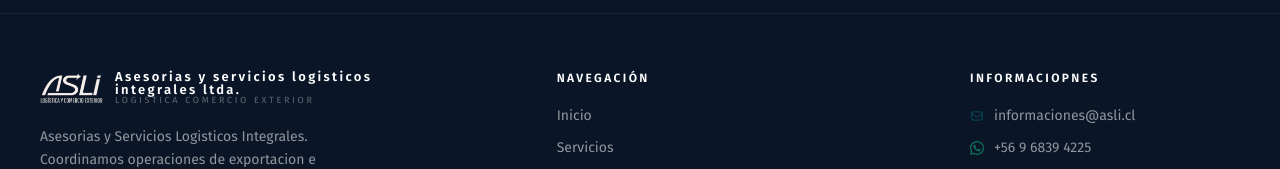
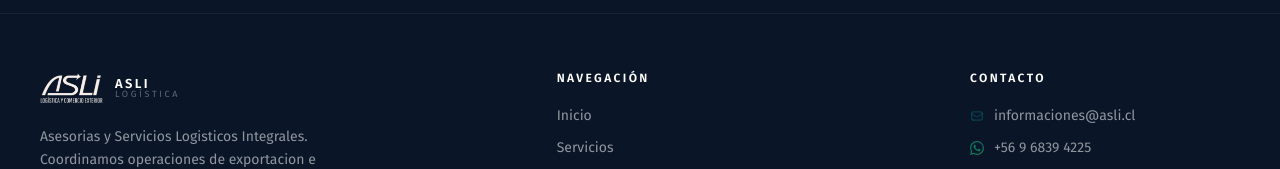
Before and after one commit to asli-chile/EMBARQUES, a Next.js app in the folder web2/: page / in a window 1280 px wide. Shown: the part 7801-7970 px from the top of the page. Built offline with nearby package versions, Linux system fonts and the light colour scheme.

Commit message:
footer actualizado

```diff
--- a/web2/src/components/Footer.jsx
+++ b/web2/src/components/Footer.jsx
@@ -63,8 +63,8 @@ const Footer = () => {
                 className="h-9 w-auto transition-opacity group-hover:opacity-80"
               />
               <div className="leading-none">
-                <p className="text-white font-bold tracking-[0.18em] text-[13px]">Asesorias y servicios logisticos integrales ltda.</p>
-                <p className="text-white/35 tracking-[0.3em] text-[9px] uppercase">Logistica comercio exterior</p>
+                <p className="text-white font-bold tracking-[0.18em] text-[13px]">ASLI</p>
+                <p className="text-white/35 tracking-[0.3em] text-[9px] uppercase">Logística</p>
               </div>
             </a>
 
@@ -108,7 +108,7 @@ const Footer = () => {
 
           {/* Contact column */}
           <div className="md:col-span-3 md:col-start-10">
-            <p className="text-white text-xs font-semibold uppercase tracking-[0.2em] mb-5">Informaciopnes</p>
+            <p className="text-white text-xs font-semibold uppercase tracking-[0.2em] mb-5">Contacto</p>
             <div className="flex flex-col gap-3">
               <a
                 href="mailto:informaciones@asli.cl"
```
